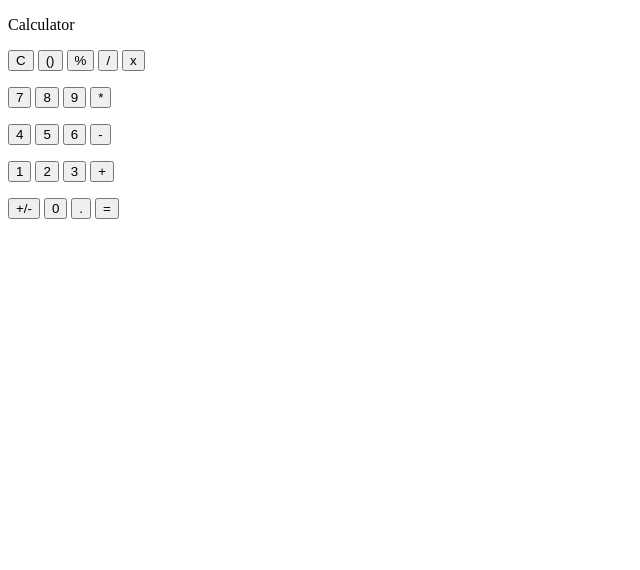
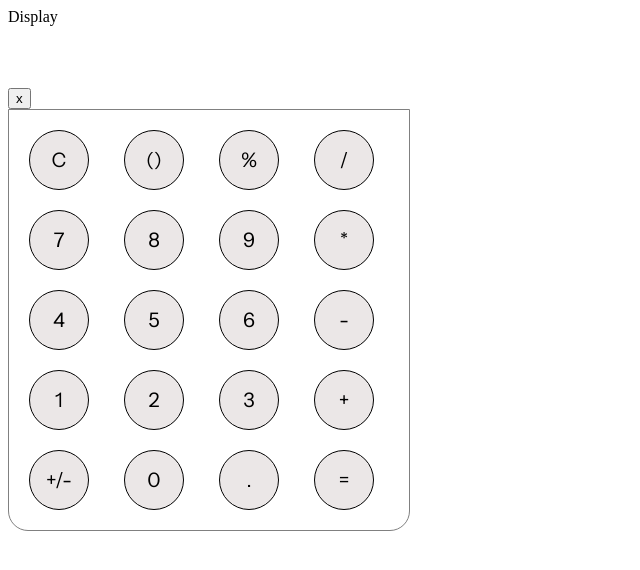
Before and after one commit to RD2P/samsung-calculator, a plain HTML site: page samsung-calculator.html in a window 1280 px wide. Shown: the whole page, without its empty margins (0-640 px from the left). Drawn offline with Linux system fonts and the light colour scheme.

Commit message:
Added styling to buttons

```diff
--- a/samsung-calculator.html
+++ b/samsung-calculator.html
@@ -6,121 +6,121 @@
   <meta http-equiv="X-UA-Compatible" content="IE=edge">
   <meta name="viewport" content="width=device-width, initial-scale=1.0">
   <title>Samsung Calculator</title>
-
+  <link rel="preconnect" href="https://fonts.googleapis.com">
+  <link rel="preconnect" href="https://fonts.gstatic.com" crossorigin>
+  <link href="https://fonts.googleapis.com/css2?family=Instrument+Sans&display=swap" rel="stylesheet">
+  <link rel="stylesheet" href="style.css">
 </head>
 
 <body>
-  <p>Calculator</p>
+  <div class="display">Display</div>
+  <div>
+    <button onclick="
+  calculation = calculation.slice(0,-1);
+  console.log(calculation);
+  ">x</button>
+  </div>
 
+  <div class="btn-grid">
     <!-- [C] [()] [%] [/] -->
-  <p>
-    <button onclick="
+    <button class="btn" class="btn" onclick="
   calculation=''
   console.clear();
   localStorage.clear();
   ">C</button>
 
     <!--() does not work yet-->
-    <button onclick="
+    <button class="btn" onclick="
   calculation+= ' () ';
   console.log(calculation);
   ">()</button>
 
     <!--% works like a percent operator like in phone calculator, not modulus-->
-    <button onclick="
+    <button class="btn" onclick="
   //calculation+= ' % '; -->this does the modulus operation
   calculation /=100;
   console.log(calculation);
   ">%</button>
 
-    <button onclick="
+    <button class="btn" onclick="
   calculation+= ' / ';
   console.log(calculation);
   ">/</button>
 
-    <button onclick="
-    calculation = calculation.slice(0,-1);
-    console.log(calculation);
-    ">x</button>
-  </p>
+    <!-- [7] [8] [9] [*]-->
 
-  <!-- [7] [8] [9] [*]-->
-  <p>
-    <button onclick="
+    <button class="btn" onclick="
   updateCalculation('7');
   ">7</button>
 
-    <button onclick="
+    <button class="btn" onclick="
   updateCalculation('8');
   ">8</button>
 
-    <button onclick="
+    <button class="btn" onclick="
   updateCalculation('9');
   ">9</button>
 
-    <button onclick="
+    <button class="btn" onclick="
   updateCalculation('*');
   ">*</button>
-  </p>
 
     <!-- [4] [5] [6] [-] -->
-  <p>
-    <button onclick="
+
+    <button class="btn" onclick="
   updateCalculation('4');
   ">4</button>
 
-    <button onclick="
+    <button class="btn" onclick="
   updateCalculation('5');
   ">5</button>
 
-    <button onclick="
+    <button class="btn" onclick="
   updateCalculation('6');
   ">6</button>
 
-    <button onclick="
+    <button class="btn" onclick="
   updateCalculation('-');
   ">-</button>
 
-  </p>
+    <!-- [1] [2] [3] [+] -->
 
-  <!-- [1] [2] [3] [+] -->
-  <p>
-    <button onclick="
+    <button class="btn" onclick="
   updateCalculation('1');
   ">1</button>
 
-    <button onclick="
+    <button class="btn" onclick="
   updateCalculation('2');
   ">2</button>
 
-    <button onclick="
+    <button class="btn" onclick="
   updateCalculation('3');
   ">3</button>
 
-    <button onclick="
+    <button class="btn" onclick="
   updateCalculation('+');
   ">+</button>
-  </p>
 
-  <p> <!-- [+/-] [0] [.] [=] -->
-    <button onclick="
+    <!-- [+/-] [0] [.] [=] -->
+    <button class="btn" onclick="
   calculation = calculation*-1;
   console.log(calculation);
 ">+/-</button>
 
-    <button onclick="
+    <button class="btn" onclick="
   updateCalculation('0');
   ">0</button>
 
-    <button onclick="
+    <button class="btn" onclick="
   updateCalculation('.');
   ">.</button>
 
-    <button onclick="
+    <button class="btn" onclick="
   calculation = eval(calculation);
   console.log(calculation);
   ">=</button>
-  </p>
+
+  </div>
 
   <script src='script.js'></script>
 </body>
--- /dev/null
+++ b/style.css
@@ -0,0 +1,31 @@
+
+
+.display{
+  height: 80px;
+}
+
+.btn-grid{
+  width: 380px;
+  display: grid;
+  padding: 10px;
+  grid-template-columns: 1fr 1fr 1fr 1fr;
+  border: 1px solid gray;
+  border-bottom-left-radius: 20px;
+  border-bottom-right-radius: 20px;
+}
+
+  .btn{
+    width: 60px;
+    height: 60px;
+    border-radius: 100%;
+    background-color: rgb(235, 231, 231);
+    margin: 10px;
+    border: 1px solid black;
+    font-family: 'Instrument Sans', sans-serif;
+    font-size: 20px;
+    transition: 0.15s;
+  }
+
+  .btn:hover{
+    background-color: rgb(212, 205, 205);
+  }
```
Lines whose indentation alone changed are shown as unchanged.
